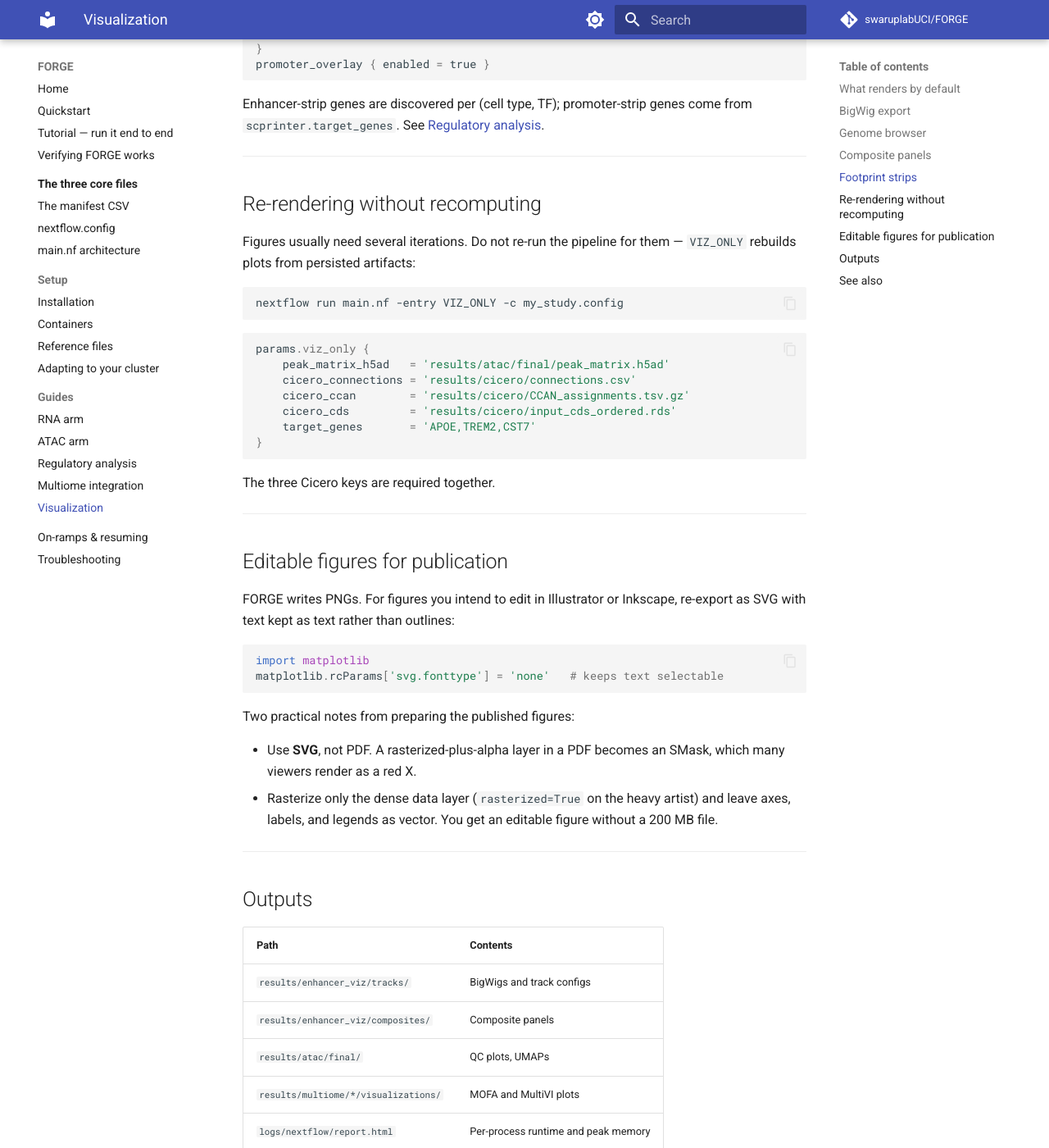
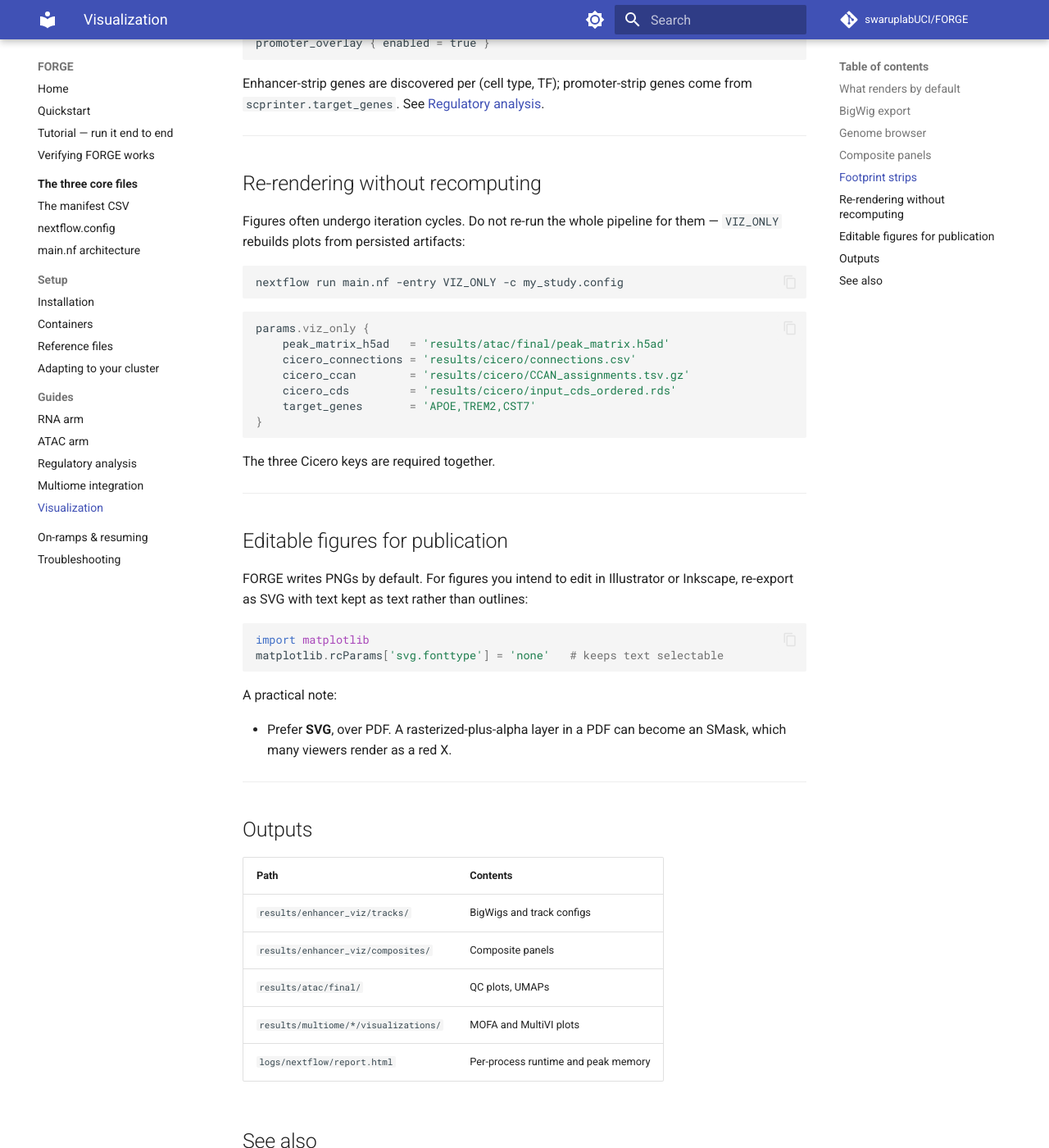
Before and after one commit to swaruplabUCI/FORGE, an MkDocs documentation site: the page built from docs/guides/visualization.md, in a window 1280 px wide and 1400 px high, scrolled down 2126 px. Shown: the whole window at 82% size. Built offline with MkDocs 1.6.1 and Material for MkDocs 9.7.7, drawn with Linux system fonts in a browser that asks for light colours; comment, search, counter and statistics services are not loaded; some of the changed text lies outside the part shown.

Commit message:
Update visualization.md

````diff
--- a/docs/guides/visualization.md
+++ b/docs/guides/visualization.md
@@ -61,8 +61,7 @@
 Matplotlib-native accessibility tracks per gene. `differential` mode requires
 bigWigs exported with `condition_col` set.
 
-Leaving `max_value = null` auto-scales to the 99.5th percentile, which is usually
-what you want — a single extreme bin otherwise flattens every track.
+Leaving `max_value = null` auto-scales to the 99.5th percentile, otherwise it is possible for a single extreme bin to flatten every track.
 
 ## Composite panels
 
@@ -81,8 +80,7 @@
 ```
 
 `composite_filter` selects (gene, TF, cell type) triples worth plotting. Without
-it, the full cartesian product runs to tens of thousands of panels — the filter is
-what makes this stage useful rather than merely large.
+it, the full cartesian product runs to tens of thousands of panels.
 
 ## Footprint strips
 
@@ -108,7 +106,7 @@
 
 ## Re-rendering without recomputing
 
-Figures usually need several iterations. Do not re-run the pipeline for them —
+Figures often undergo iteration cycles. Do not re-run the whole pipeline for them —
 `VIZ_ONLY` rebuilds plots from persisted artifacts:
 
 ```bash
@@ -131,7 +129,7 @@
 
 ## Editable figures for publication
 
-FORGE writes PNGs. For figures you intend to edit in Illustrator or Inkscape,
+FORGE writes PNGs by default. For figures you intend to edit in Illustrator or Inkscape,
 re-export as SVG with text kept as text rather than outlines:
 
 ```python
@@ -139,13 +137,10 @@
 matplotlib.rcParams['svg.fonttype'] = 'none'   # keeps text selectable
 ```
 
-Two practical notes from preparing the published figures:
+A practical note:
 
-- Use **SVG**, not PDF. A rasterized-plus-alpha layer in a PDF becomes an
+- Prefer **SVG**, over PDF. A rasterized-plus-alpha layer in a PDF can become an
   SMask, which many viewers render as a red X.
-- Rasterize only the dense data layer (`rasterized=True` on the heavy artist) and
-  leave axes, labels, and legends as vector. You get an editable figure without a
-  200 MB file.
 
 ---
 
````
Also changed, not shown: other parts of docs/guides/visualization.md (+1 -1 lines).
